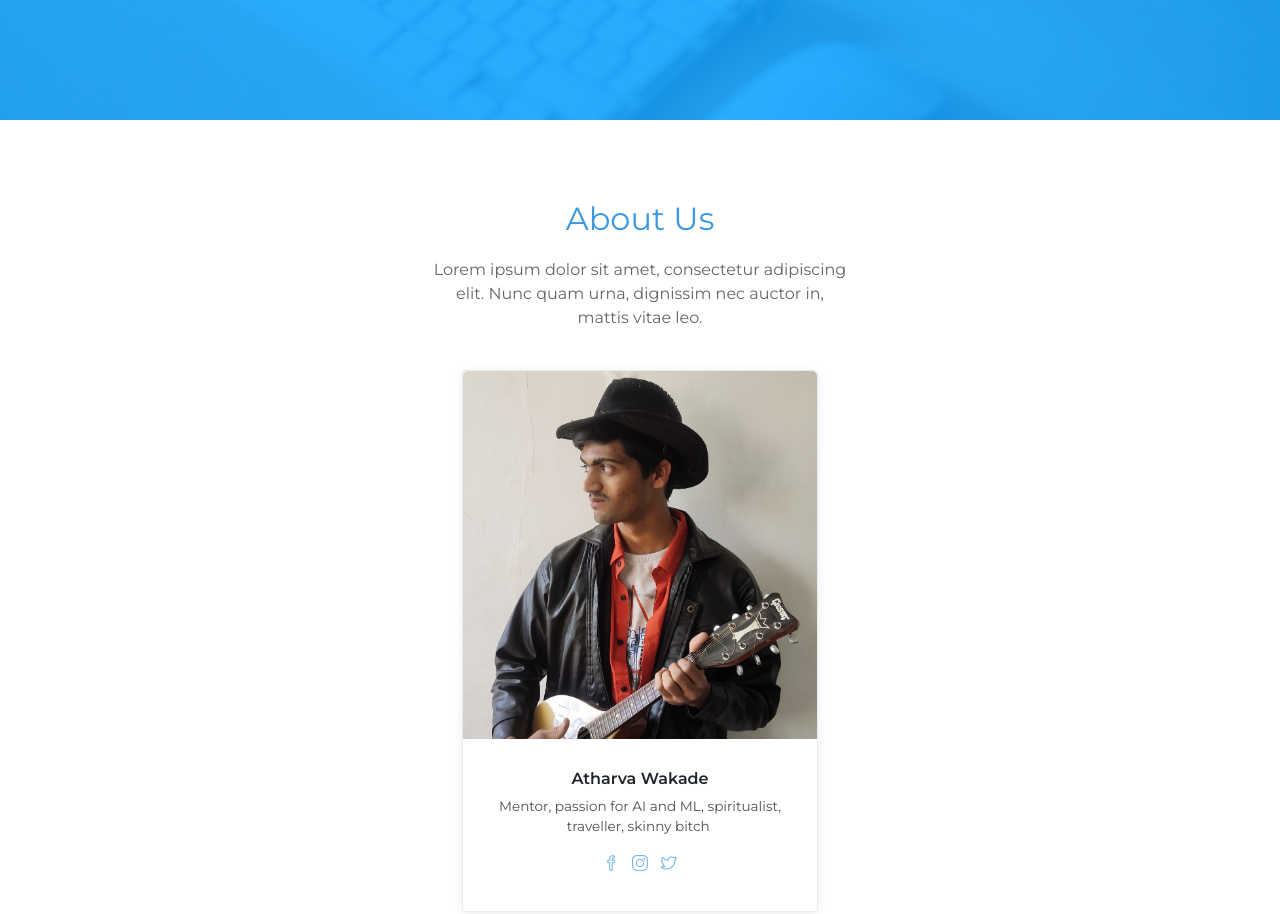
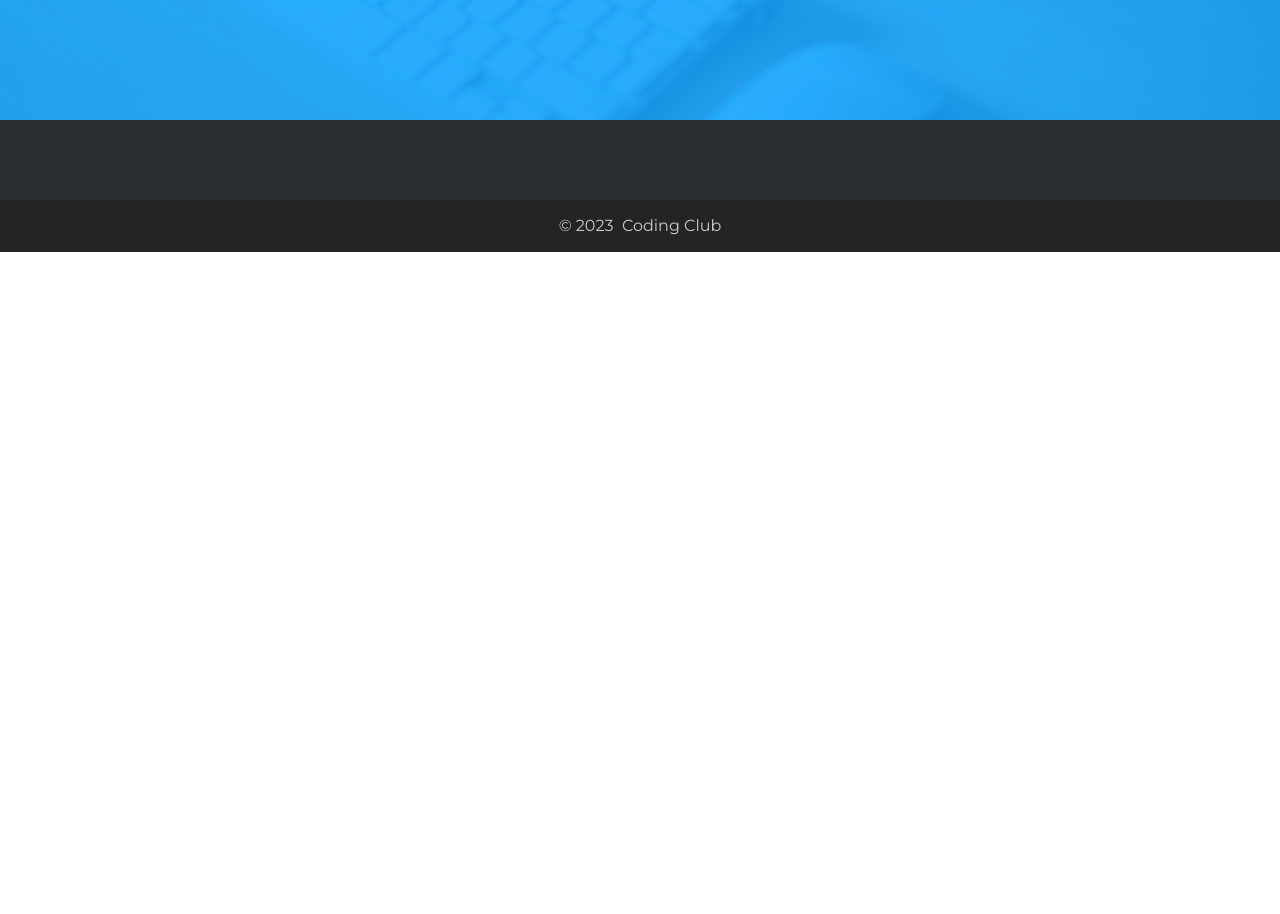
Before and after one commit to RisingDemon/wtExternal, a website: page public/index.html in a window 1280 px wide. Shown: the part 640-1554 px from the top of the page. After the commit the page ends 892 px from the top, so only its background shows below. Drawn offline with Linux system fonts and the light colour scheme.

Commit message:
removed skinny btch

```diff
--- a/public/index.html
+++ b/public/index.html
@@ -22,7 +22,7 @@
                 <h2>Click the below button to enter the test</h2><button id="btnCC" class="btn btn-outline-light btn-lg" type="button"><strong>START</strong></button>
             </div>
         </section>
-        <section class="clean-block about-us">
+        <!-- <section class="clean-block about-us">
             <div class="container">
                 <div class="block-heading">
                     <h2 class="text-info">About Us</h2>
@@ -40,7 +40,7 @@
                     </div>
                 </div>
             </div>
-        </section>
+        </section> -->
     </main>
     <footer class="page-footer dark">
         <div class="footer-copyright">
```
